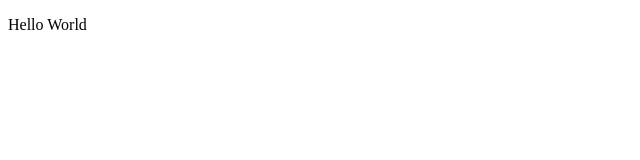
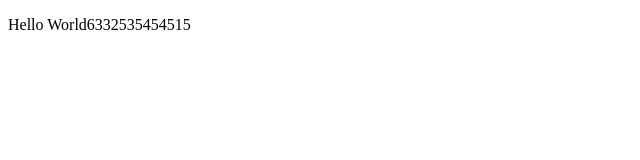
Before and after one commit to Lpbzzz/webSite, a plain HTML site: page index.html in a window 1280 px wide. Shown: the whole page, without its empty margins (0-640 px from the left). Drawn offline with Linux system fonts and the light colour scheme.

Commit message:
Update index.html

```diff
--- a/index.html
+++ b/index.html
@@ -7,6 +7,6 @@
     <title>Document</title>
 </head>
 <body>
-    <p>Hello World</p>
+    <p>Hello World6332535454515</p>
 </body>
 </html>
```
